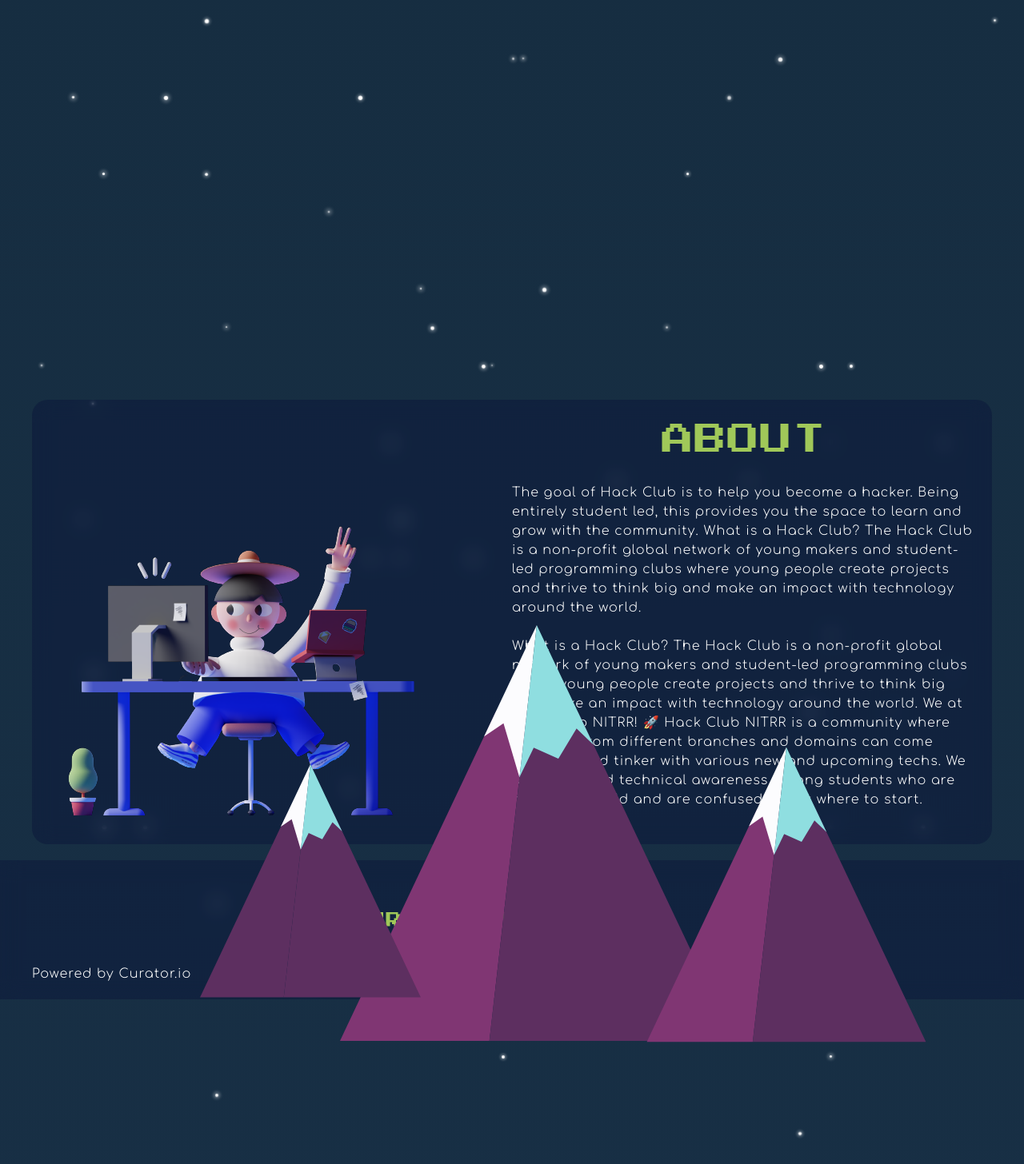
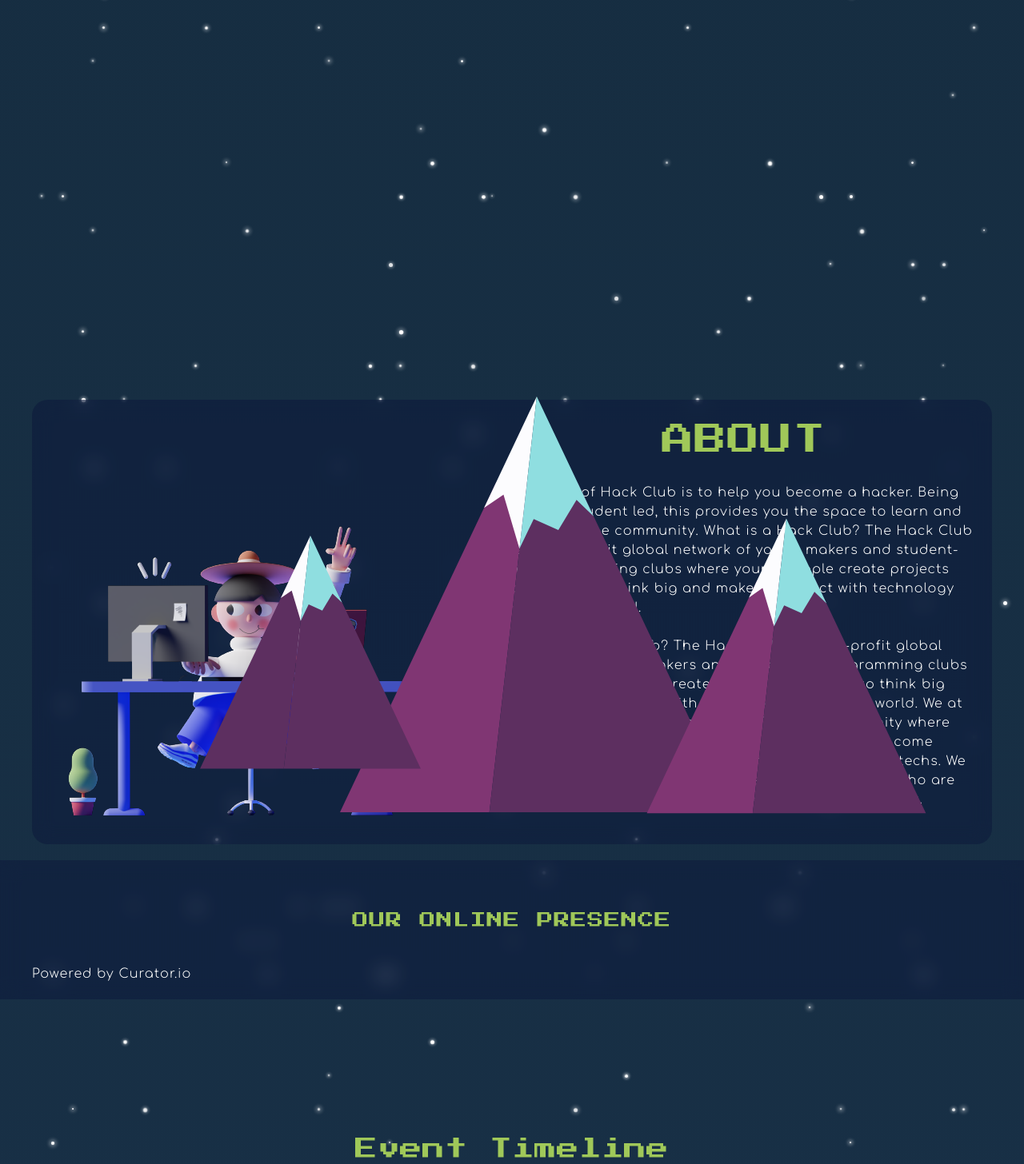
Before and after one commit to Hack-Club-Nitrr/Treck-the-hill, a Next.js app: page / in a window 1280 px wide. Shown: the part 1320-2776 px from the top of the page at 80% size. Built offline with nearby package versions, Linux system fonts and the light colour scheme.

Commit message:
timeline added to main page

```diff
--- a/components/Stars.js
+++ b/components/Stars.js
@@ -2,7 +2,7 @@
 import Star from './Star';
 const Stars = () => {
   let stars = [];
-  for (let i = 0; i < 200; i++) {
+  for (let i = 0; i < 400; i++) {
     stars.push(<Star key={i} />);
   }
   return <div>{stars}</div>;
--- a/pages/timeline.js
+++ b/components/Timeline.js
@@ -2,12 +2,18 @@
 import styles from '../styles/timeline.module.css';
 import { timeLineData } from '../components/Timeline/timeLineData';
 import TimeLineItem from '../components/Timeline/TimeLineItem';
-const timeline = () => {
+
+export const Timeline = () => {
   return (
     <div className={styles.timeline_page}>
       {/* <h1>hello</h1> */}
       <div className={styles.timeline_container}>
-        <h1 className={styles.main_heading}>Event Timeline</h1>
+        <h1
+          className="heading"
+          style={{ fontSize: '28px', marginBottom: '30px' }}
+        >
+          Event Timeline
+        </h1>
         {timeLineData.map((data, index) => {
           if (index % 2 === 0) {
             return <TimeLineItem key={index} data={data} id={index} />;
@@ -16,8 +22,16 @@
           }
         })}
       </div>
+      <style jsx>
+        {`
+          .heading {
+            font-family: 'Press Start 2P', cursive;
+            font-size: 40px;
+            color: rgb(160, 200, 89);
+            text-align: center;
+          }
+        `}
+      </style>
     </div>
   );
 };
-
-export default timeline;
--- a/pages/index.js
+++ b/pages/index.js
@@ -5,6 +5,7 @@
 import { About } from '../components/About';
 import { CyberJunkSocialMedia } from '../components/CyberJunkSocialMedia';
 import { Navbar } from '../components/Navbar';
+import { Timeline } from '../components/Timeline';
 export default function Home() {
   const [scrollPosition, setScrollPosition] = useState(0);
   const [width, setWidth] = useState(0);
@@ -111,7 +112,7 @@
   console.log(scrollPosition);
   return (
     <div className={styles.container}>
-      <Navbar/>
+      <Navbar />
       <Stars />
       <Head>
         <title>Treck The Hill</title>
@@ -389,7 +390,7 @@
 
       <About />
       <CyberJunkSocialMedia />
-
+      <Timeline />
       <style jsx>
         {`
           .background {
--- a/styles/Home.module.css
+++ b/styles/Home.module.css
@@ -3,7 +3,7 @@
   position: absolute;
   overflow: hidden;
   width: 100vw;
-  height: 600vh;
+  height: fit-content;
 }
 .banner {
   z-index: 2;
--- a/styles/timeline.module.css
+++ b/styles/timeline.module.css
@@ -1,4 +1,6 @@
 /* Number Bar */
+@import url('https://fonts.googleapis.com/css2?family=Comfortaa:wght@300&display=swap');
+
 .numberbar {
   width: 100%;
   align-items: center;
@@ -57,6 +59,7 @@
 /* Timeline Page */
 .timeline_page {
   min-height: 100vh;
+  font-family: 'Comfortaa', cursive;
 }
 
 /* Timeline container */
@@ -88,8 +91,10 @@
 /* Timline Each Item */
 .timeline_item {
   box-shadow: 0 8px 40px rgba(0, 0, 0, 0.16);
-  background-color: #fff;
+  background: rgba(0, 1, 53, 0.253);
   width: 50%;
+  backdrop-filter: blur(12px);
+  color: white;
 }
 
 .timeline_content {
@@ -97,8 +102,10 @@
   position: relative;
   display: flex;
   flex-direction: column;
-  background-color: white;
+
   row-gap: clamp(10px, 4vh, 20px);
+  backdrop-filter: blur(10px);
+  color: white;
 }
 
 .timeline_heading {
```
